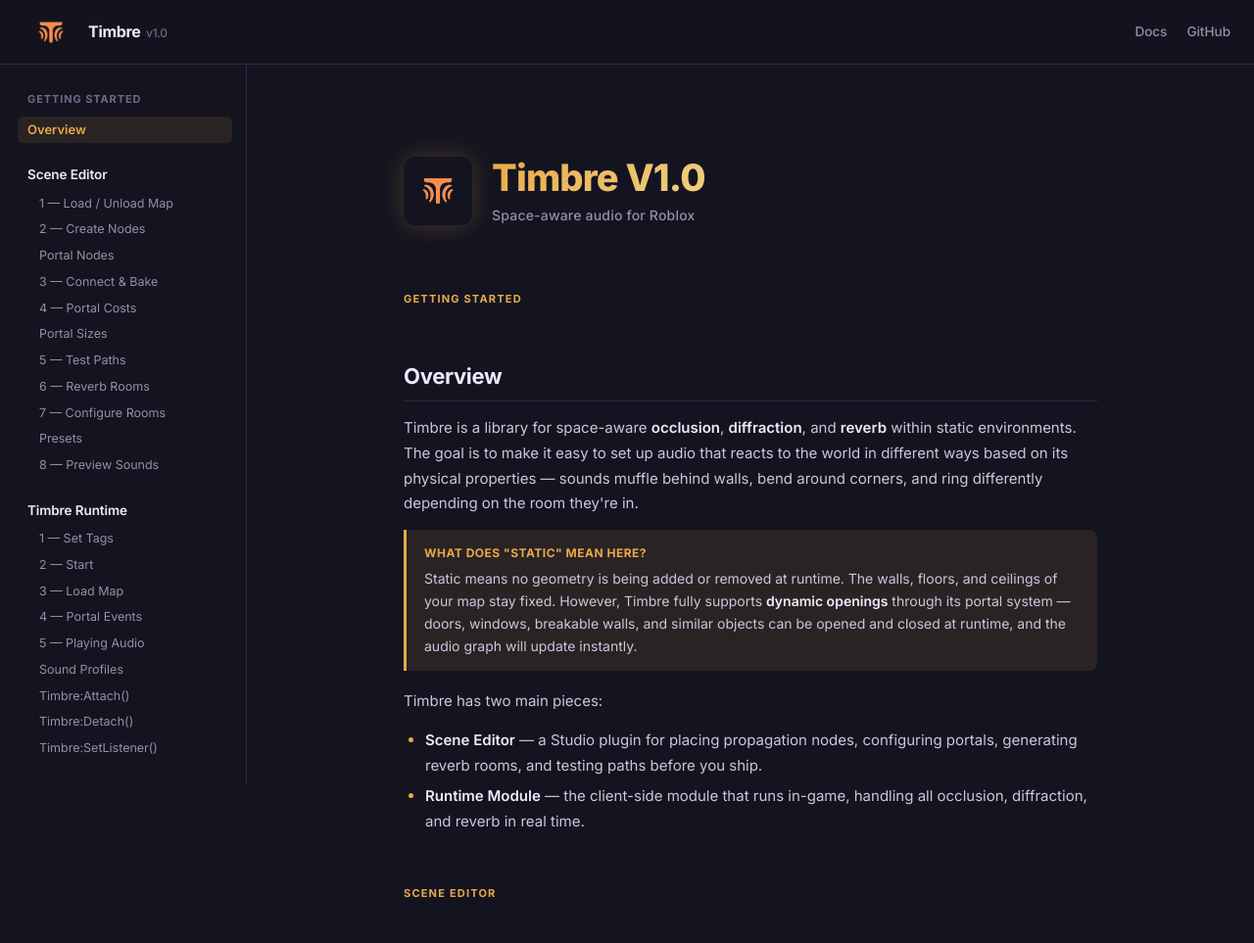
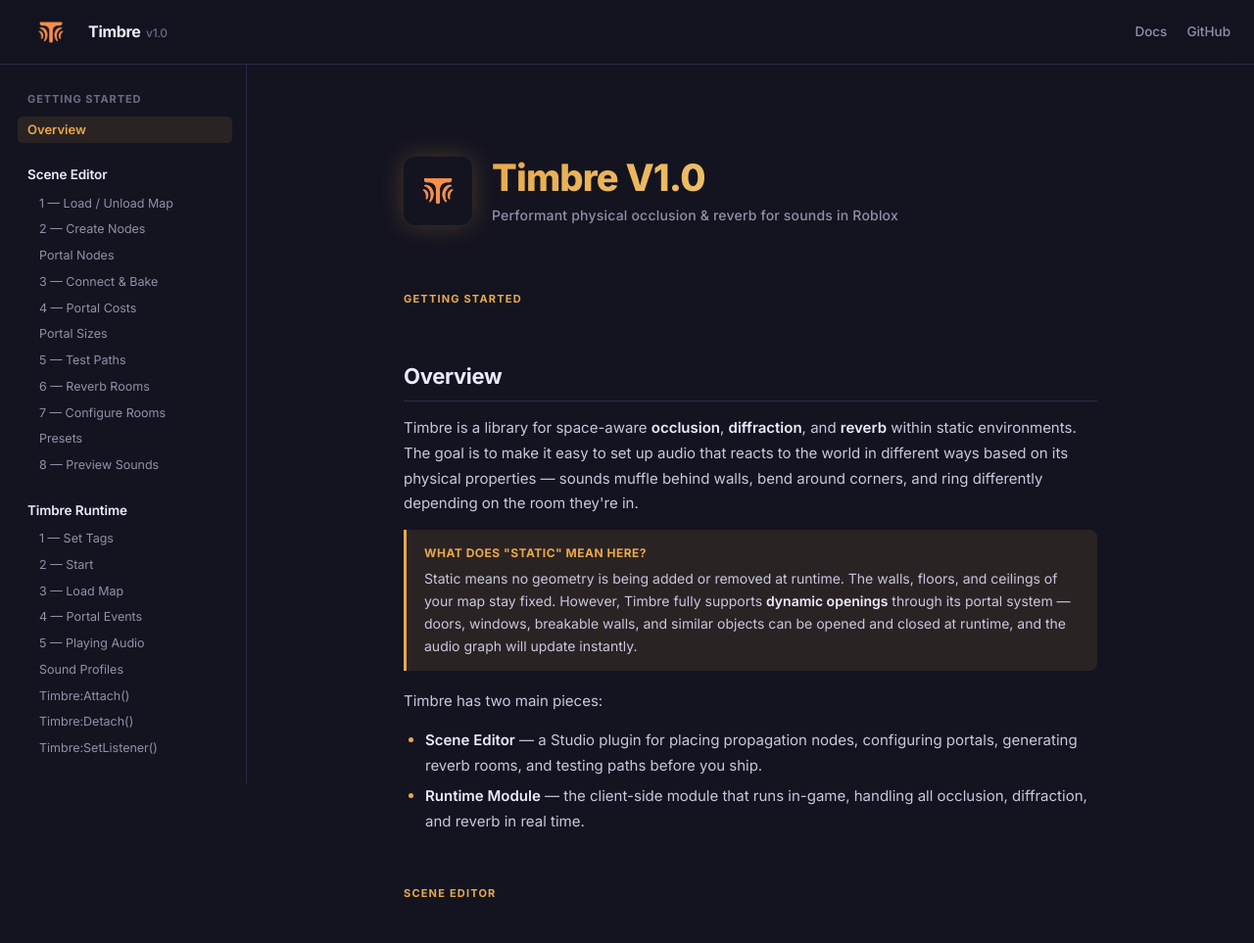
Before and after one commit to TylerAtStarboard/Timbre, a plain HTML site: page index.html in a window 1280 px wide. Shown: the top 963 px of the page at 98% size. Drawn offline with Linux system fonts and the light colour scheme.

Commit message:
Update index.html

```diff
--- a/index.html
+++ b/index.html
@@ -246,7 +246,7 @@
   <img src="TimbreLogo.png" alt="Timbre Logo">
   <div class="hero-text">
     <h1>Timbre V1.0</h1>
-    <div class="subtitle">Space-aware audio for Roblox</div>
+    <div class="subtitle">Performant physical occlusion & reverb for sounds in Roblox</div>
   </div>
 </div>
 
```
